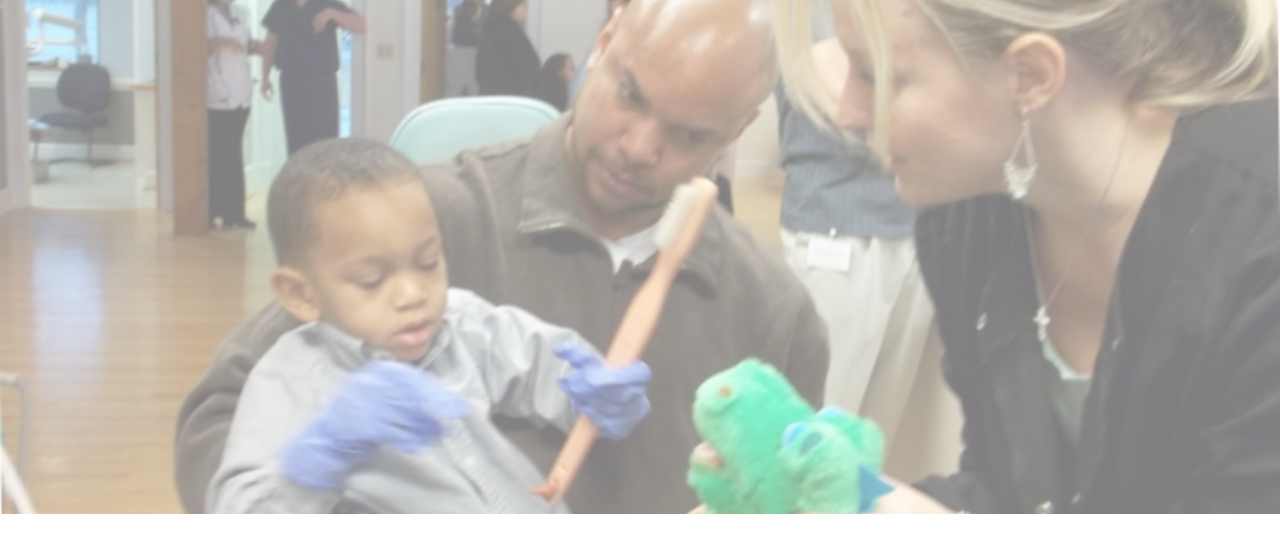
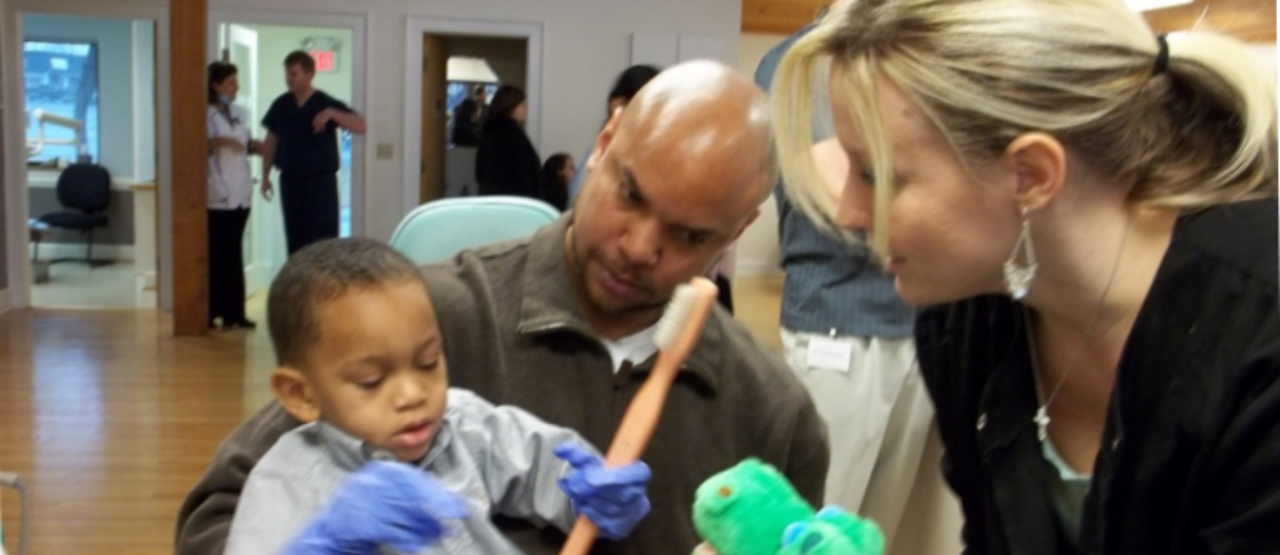
Before and after one commit to rashidlasker/prdc-website, a plain HTML site: page index.html in a window 1280 px wide. Shown: the part 86-641 px from the top of the page. Drawn offline with nearby package versions, Linux system fonts and the light colour scheme.

Commit message:
work on nav

```diff
--- a/styles.css
+++ b/styles.css
@@ -72,17 +72,15 @@ nav{
 /********************************SPLASH************************************/
 .homeimg{
 	width: 100%;
-	height: 600px;
+	height: 100vh;
 	background-image: url(images/workonbabyboy.png);
-/*	box-shadow: 25px 25px 50px 0 white inset, -25px -25px 50px 0 white inset;*/
-	opacity: 0.5;
+/*	box-shadow: 25px 25px 50px 0 white inset, -25px -25px 50px 0 white inset;
 
-    /* Full height */
+    /* Full height
     height: 600px;
     /*padding-top: 20px; */
 
-    /* Create the parallax scrolling effect */
-    background-attachment: fixed;
+    /*Create the parallax scrolling effect*/
     background-position: center;
     background-repeat: no-repeat;
     background-size: cover;
@@ -97,6 +95,7 @@ nav{
 	font-family: arial;
 	font-style: bold;*/
 /*}*/
+
 .caption{
 	color: white;
 	font-family: arial;
@@ -119,7 +118,6 @@ nav{
 	height: 600px;
 	background-image: url(images/twodentistschair.jpg);
 /*	box-shadow: 25px 25px 50px 0 white inset, -25px -25px 50px 0 white inset;*/
-	opacity: 0.5;
 
     /* Full height */
     height: 600px;
```
